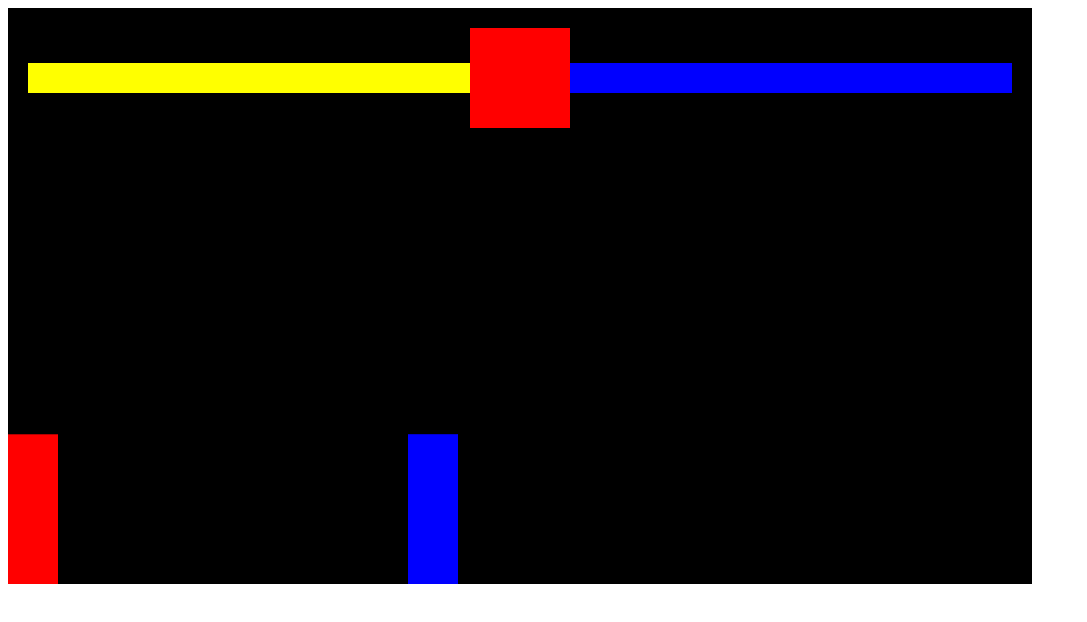
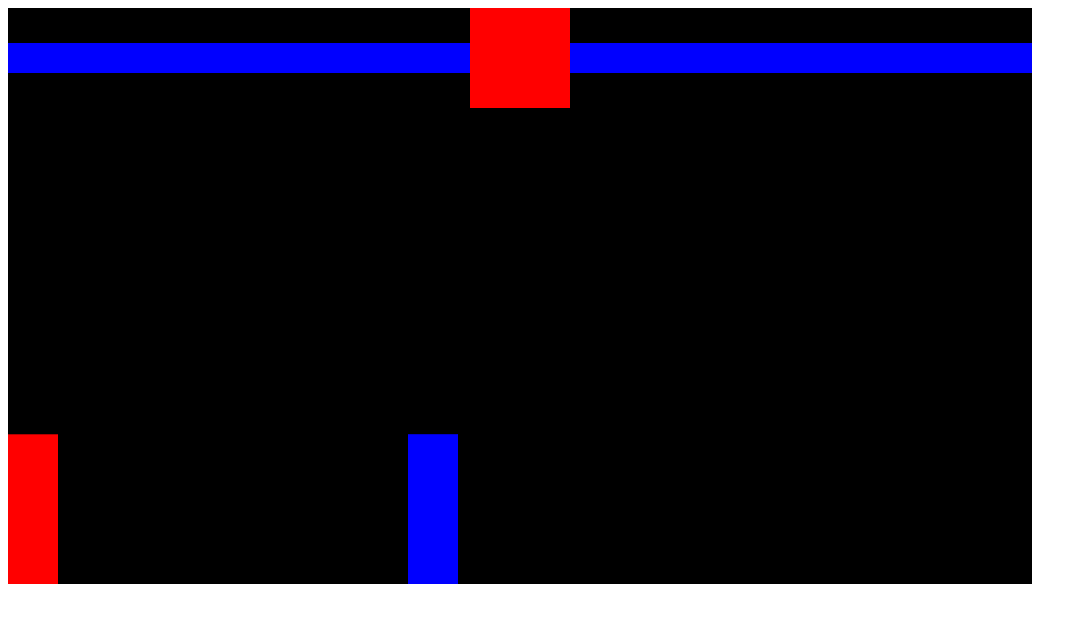
Before and after one commit to Bill2093/fighting-game, a plain HTML site: page index.html in a window 1280 px wide. Shown: the whole page, without its empty margins (0-1087 px from the left). Drawn offline with Linux system fonts and the light colour scheme.

Commit message:
arreglo de baner de ataques

```diff
--- a/index.html
+++ b/index.html
@@ -1,37 +1,50 @@
 <head>
-
     <style>
         * {
-        box-sizing: border-box;
+            box-sizing: border-box;
         }
     </style>
 </head>
 <body>
-    <!--red container dive-->
+    <!-- Red container div -->
     <div style="position: relative; display: inline-block;">
-        <!--smaller red container div-->
+        <!-- Smaller red container div -->
         <div style="
                position: absolute;
                display: flex;
                width: 100%;
                align-items: center;
-               padding: 20px;
                "
         >
-            <!-- player health-->
-            <div style="background-color: yellow; height: 30px; width: 100%"></div>
-            <!--timer-->
+            <!-- Player health -->
+            <div style="position: relative; height: 30px; width: 100%;">
+                <div style="background-color: yellow; height: 30px;"></div>
+                <div
+                    id="playerHealth"
+                    style="
+                        position: absolute;
+                        background: blue;
+                        top: 0;
+                        right: 0;
+                        bottom: 0;
+                        left: 0;
+                    "
+                ></div>
+            </div>
+
+            <!-- Timer -->
             <div
              style="
                 background-color: red;
                 width: 100px;
                 height: 100px;
-                flex-shrink: 0
+                flex-shrink: 0;
              "
             ></div>
-            <!-- enemy health-->
-             <div style="position: relative; height: 30px; width: 100%">
-              <div style="background-color: yellow; height:  30px;"></div>
+
+            <!-- Enemy health -->
+            <div style="position: relative; height: 30px; width: 100%;">
+              <div style="background-color: yellow; height: 30px;"></div>
               <div
               id="enemyHealth"
               style="
@@ -40,14 +53,13 @@
               top: 0;
               right: 0;
               bottom: 0;
-              left: 0
+              left: 0;
               "
-            ></div>
-             </div>
-            <div></div>
+              ></div>
+            </div>
         </div>
         <canvas></canvas>
     </div>
 
-<script src="index.js"></script>
+    <script src="index.js"></script>
 </body>
--- a/index.js
+++ b/index.js
@@ -26,6 +26,7 @@ class Sprite {
         }
         this.color = color
         this.isAttacking
+        this.health = 100
     }
 
     draw(){
@@ -157,7 +158,8 @@ function animate(){
         player.isAttacking
     ) {
         player.isAttacking = false;
-        document.querySelector('#enemyHealth').style.width = '20%'
+        enemy.health -= 20
+        document.querySelector('#enemyHealth').style.width = enemy.health + '%'
     }
     if (
         rectangularCollision({
@@ -167,7 +169,8 @@ function animate(){
         enemy.isAttacking
     ) {
         enemy.isAttacking = false;
-        console.log('enemy attack successful');
+        player.health -= 20
+        document.querySelector('#playerHealth').style.width = player.health + '%'
     }
 
   }
```
